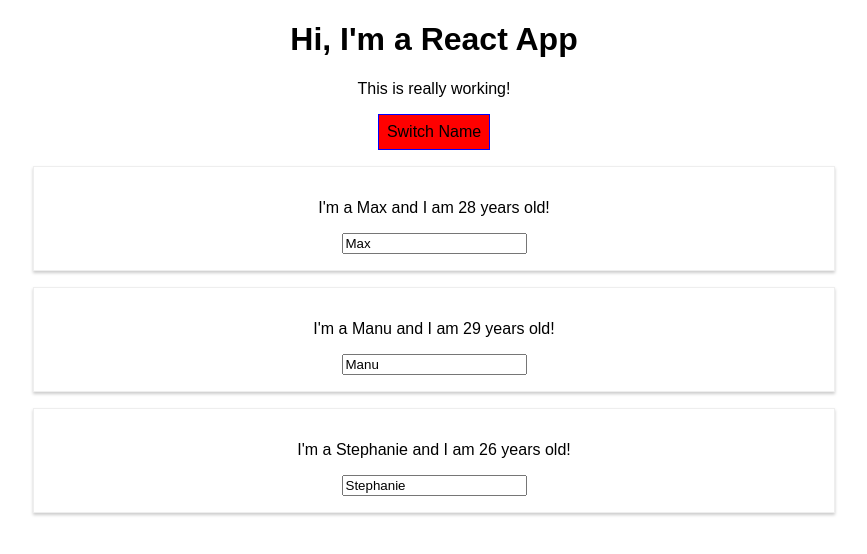
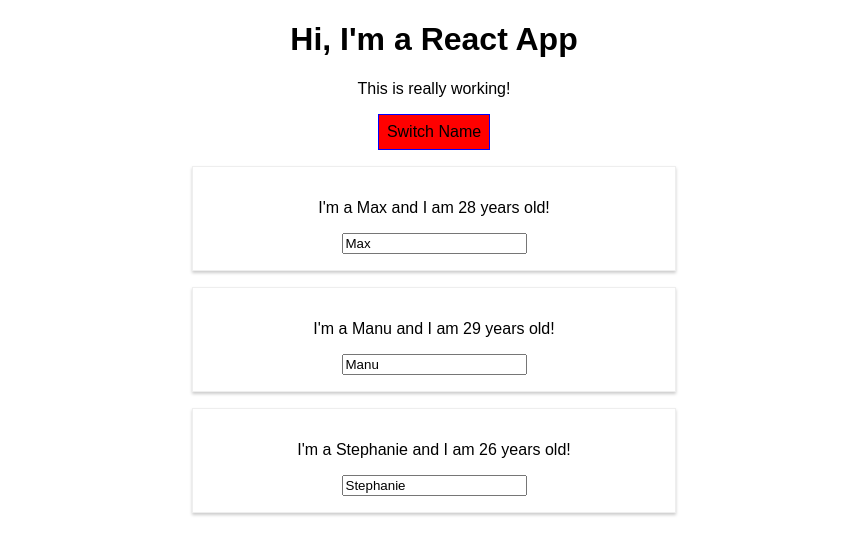
Before and after one commit to cultureweb/react-complete-guide, a React (Create React App) app: page / in a window 1280 px wide. Both pictures are taken after a click on the button "Switch Name". Shown: the top 554 px of the page, without its empty margins (206-1073 px from the left). Built offline with nearby package versions, Linux system fonts and the light colour scheme.

Commit message:
StyleRoot wrapper for mediaqueries

```diff
--- a/src/App.js
+++ b/src/App.js
@@ -3,7 +3,7 @@
 import Person from './Person/Person';
 import { isClassExpression } from '@babel/types';
 import { constants } from 'fs';
-import Radium from 'radium';
+import Radium, { StyleRoot } from 'radium';
 // import UserInput from './UserInput/UserInput'
 // import UserOutput from './UserOutput/UserOutput.js'
 
@@ -30,7 +30,7 @@
     })
   }
   nameChangedHandler = (event, id) => {
-    const personIndex=this.state.persons.findIndex(p => {
+    const personIndex = this.state.persons.findIndex(p => {
       return p.id === id;
     });
 
@@ -94,14 +94,14 @@
 
       style.backgroundColor = 'red';
       style[':hover'] = {
-        backgroundColor: 'lightred',
+        backgroundColor: '#fd826c',
         color: 'black'
       };
     }
 
-   // let classes =['red', 'bold'].join(' '); // i will get "red bold"
+    // let classes =['red', 'bold'].join(' '); // i will get "red bold"
     const classes = [];
-    if (this.state.persons.length <= 2){
+    if (this.state.persons.length <= 2) {
       classes.push('red');//classes = ['red']
     }
     if (this.state.persons.length <= 1) {
@@ -109,6 +109,7 @@
     }
 
     return (
+      <StyleRoot>
       <div className="App">
         <h1>Hi, I'm a React App</h1>
         <p className={classes.join(' ')}>This is really working!</p>
@@ -133,6 +134,7 @@
         <UserOutput userName={this.state.username} />
         <UserOutput userName="Max"/> */}
       </div>
+      </StyleRoot>
     )
   }
 }
--- a/src/Person/Person.js
+++ b/src/Person/Person.js
@@ -3,8 +3,13 @@
 import Radium from 'radium';
 
 const person = props => {
+  const style = {
+    '@media (min-width: 500px)': {
+      width: '450px'
+    }
+  };
   return (
-    <div className="Person">
+      <div className="Person" style={style}>
         <p onClick={props.click}>
           I'm a {props.name} and I am {props.age} years old!{" "}
         </p>
@@ -14,4 +19,4 @@
   );
 };
 
-export default person;
+export default Radium(person);
```
Also changed, not shown: 1 other file (tests, documents, lock files or other folders). Lines whose indentation alone changed are shown as unchanged.
